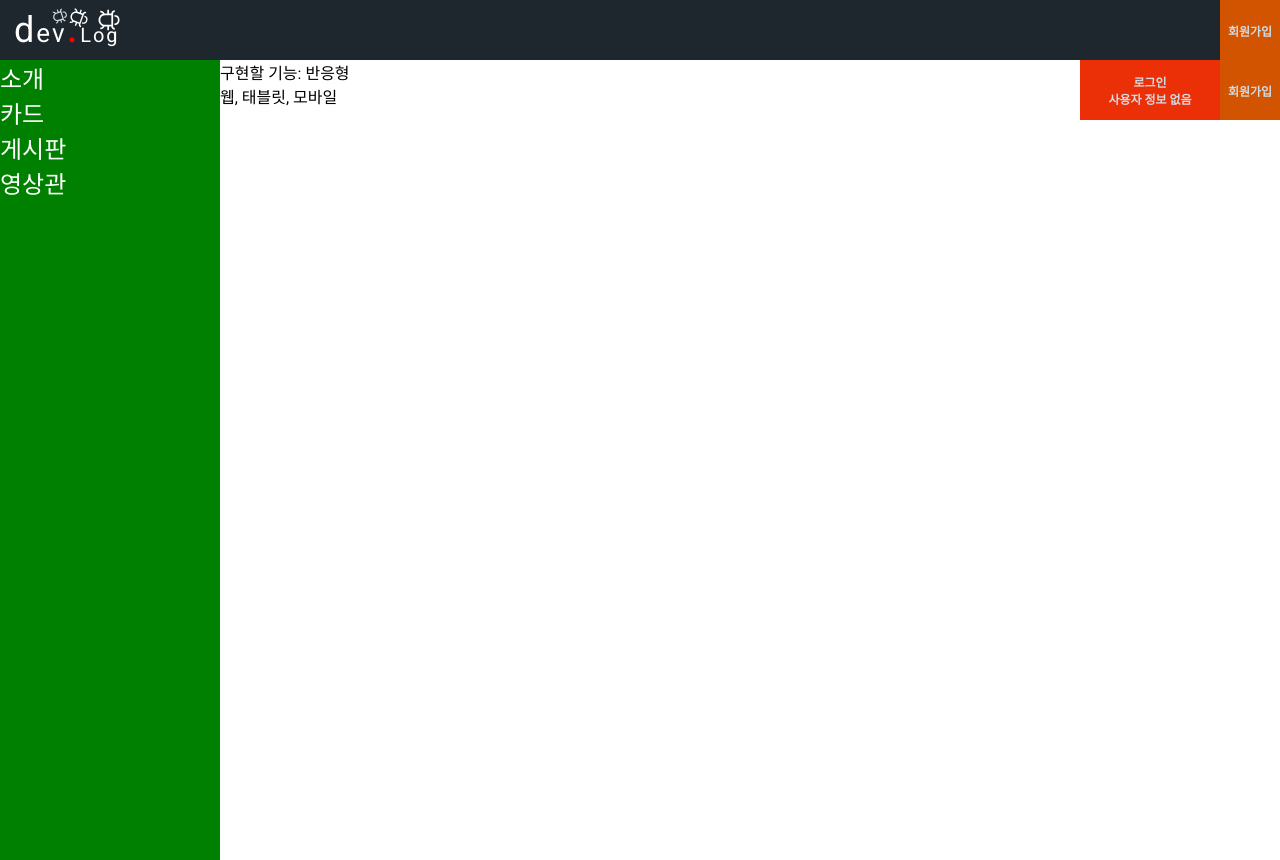
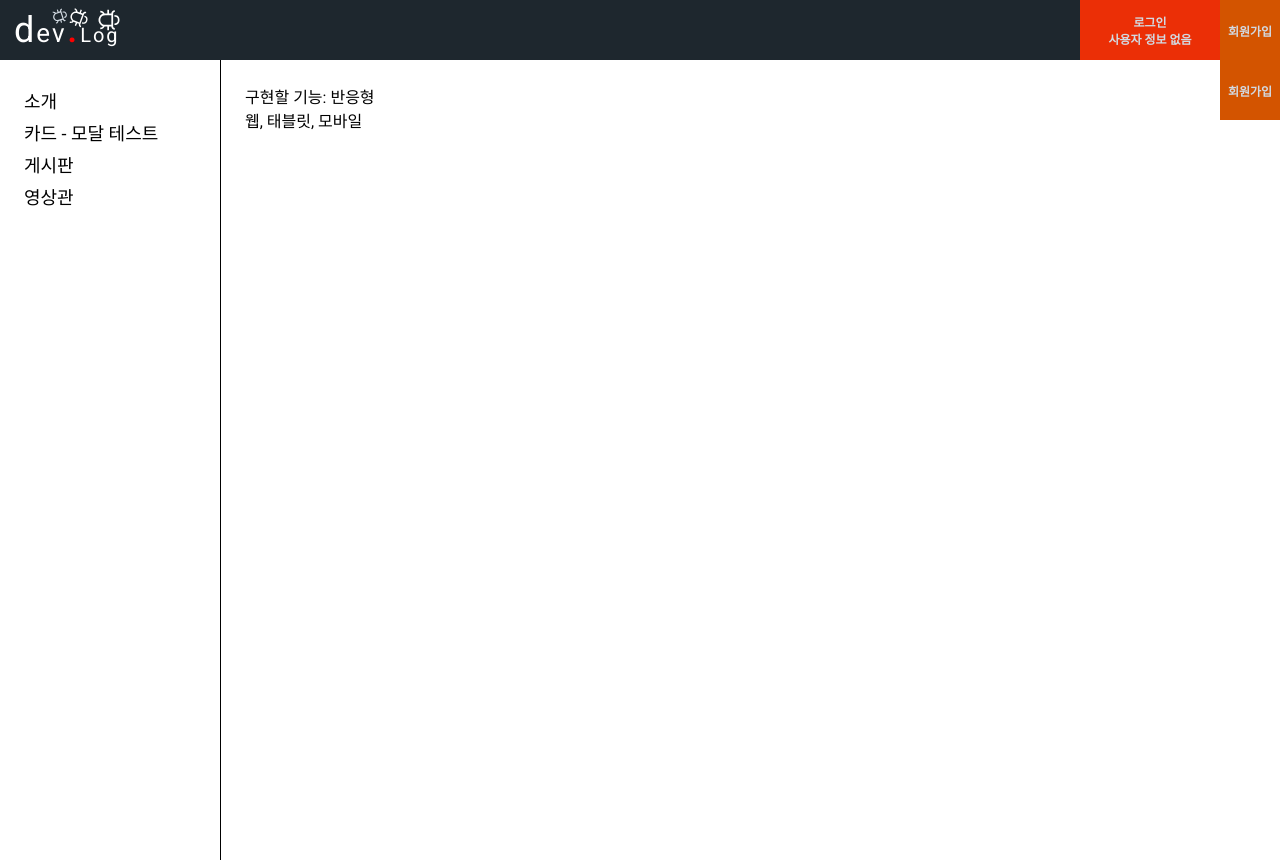
Before and after one commit to nogoduck/devBlogProject, a React (Create React App) app: page /menu/about in a window 1280 px wide. Built offline with nearby package versions, Linux system fonts and the light colour scheme.

Commit message:
사이드바 디자인

```diff
--- a/src/components/SideNav/index.js
+++ b/src/components/SideNav/index.js
@@ -10,7 +10,7 @@ function SideNav() {
           <li>소개</li>
         </Link>
         <Link to="/menu/card">
-          <li>카드</li>
+          <li>카드 - 모달 테스트</li>
         </Link>
         <Link to="/menu/board">
           <li>게시판</li>
--- a/src/components/SideNav/styled.js
+++ b/src/components/SideNav/styled.js
@@ -1,14 +1,24 @@
 import styled from "styled-components";
 
 export const Container = styled.div`
-  background-color: green;
+  background-color: #fff;
   display: flex;
   flex-direction: column;
   width: 220px;
   height: 100vh;
+  border-right: 1px solid black;
+
+  & ul {
+    padding: 24px 0 24px 0;
+  }
 
   & li {
-    color: white;
-    font-size: 1.5em;
+    padding: 3px 24px;
+    color: #000;
+    font-size: 18px;
+  }
+
+  & li:hover {
+    background: rgba(0, 0, 0, 0.1);
   }
 `;
--- a/src/components/SideNav/temp.css
+++ /dev/null
@@ -1,4 +0,0 @@
-.TEMP {
-  flex-direction: column;
-  flex-direction: column;
-}
--- a/src/components/SignInModal/index.js
+++ b/src/components/SignInModal/index.js
@@ -46,15 +46,12 @@ function SignInModal() {
   };
 
   const onClickSignUp = () => {
-    setShowSignInModal(false);
-
+    setShowSignInModal(true);
     setShowSignUp(true);
-
     console.log("Click State: ", showSignUp);
   };
   return (
     <div>
-      <SignUpModal show={showSignUp} />
       <span onClick={onClickSignInModal}>
         <SignInButton>
           <div>로그인</div>
@@ -119,6 +116,7 @@ function SignInModal() {
           </Menu>
         )}
       </span>
+      <SignUpModal show={showSignUp} />
     </div>
   );
 }
--- a/src/components/SignUpModal/index.js
+++ b/src/components/SignUpModal/index.js
@@ -25,6 +25,7 @@ function SignUpModal({ show }) {
 
   const password = useRef();
 
+  console.log("SIGNU{ :: ", show);
   password.current = watch("password");
 
   const onSubmit = (data) => {
--- a/src/components/TopNav/RightItem/index.js
+++ b/src/components/TopNav/RightItem/index.js
@@ -7,6 +7,17 @@ import SignInModal from "../../SignInModal";
 import SignUpModal from "../../SignUpModal";
 
 function RightItem() {
+  const [showSignInModal, setShowSignInModal] = useState(false);
+  const [showSignUpModal, setShowSignUpModal] = useState(false);
+
+  const onClickSignInModal = () => {
+    setShowSignInModal((prev) => !prev);
+  };
+
+  const onClickSignUpModal = () => {
+    setShowSignUpModal((prev) => !prev);
+  };
+
   return (
     <div style={{ float: "right" }}>
       <SignInModal />
--- a/src/pages/AboutPage/index.js
+++ b/src/pages/AboutPage/index.js
@@ -1,11 +1,13 @@
 import React from "react";
+
+import { Container } from "./styled";
 
 function AboutPage() {
   return (
-    <>
+    <Container>
       구현할 기능: 반응형 <br />
       웹, 태블릿, 모바일
-    </>
+    </Container>
   );
 }
 
--- /dev/null
+++ b/src/pages/AboutPage/styled.js
@@ -0,0 +1,5 @@
+import styled from "styled-components";
+
+export const Container = styled.div`
+  margin: 24px;
+`;
```
